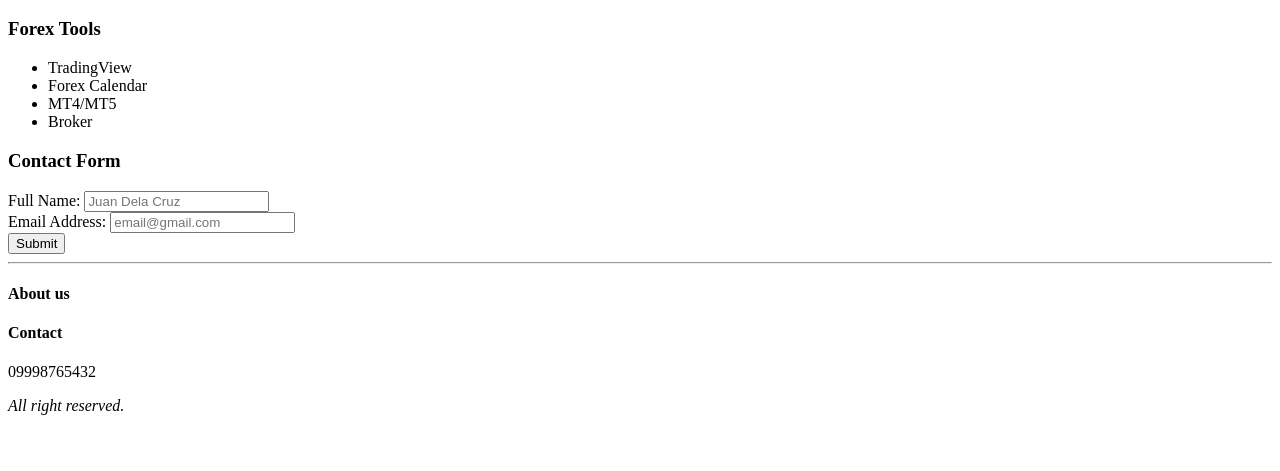
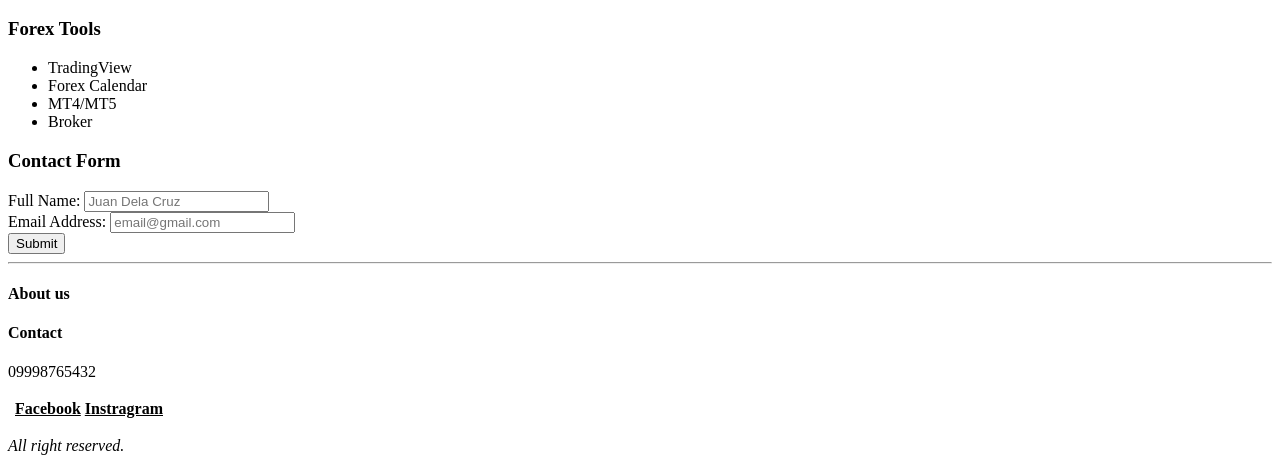
Before and after one commit to jcdvfxcode/HTML_Semantic_Activity, a plain HTML site: page index.html in a window 1280 px wide. Shown: the part 598-1069 px from the top of the page. Before the commit the page ends 1029 px from the top, so only its background shows below. Drawn offline with Linux system fonts and the light colour scheme.

Commit message:
Added sections and media

```diff
--- a/index.html
+++ b/index.html
@@ -57,6 +57,15 @@
         <h4>About us</h4>
         <h4>Contact</h4>
         <p>09998765432</p>
+
+        <!-- Media Section -->
+        <table>
+            <td>
+                <th><u>Facebook</u></th>
+                <th><u>Instragram</u></th>
+            </td>
+        </table>
+         <!--End of Media Section -->
         <p><em>All right reserved.</em></p>
         </footer>
 </body>
```
